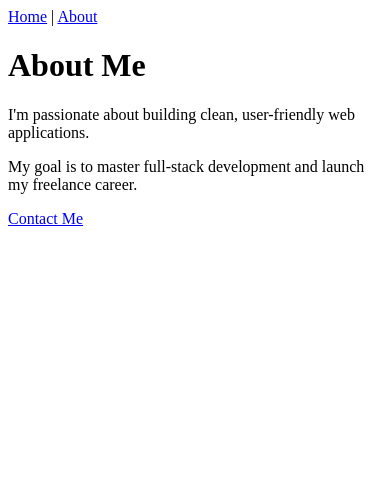
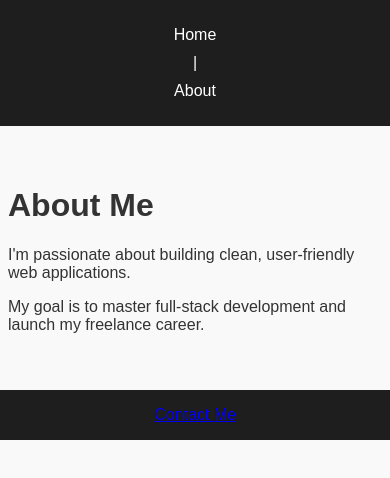
Before and after one commit to joedevOp/week1-html-basics, a plain HTML site: page about.html in a window 390 px wide. Drawn offline with Linux system fonts and the light colour scheme.

Commit message:
added CSS and responsive layout

```diff
--- a/about.html
+++ b/about.html
@@ -3,6 +3,7 @@
 <head>
   <meta charset="UTF-8">
   <meta name="viewport" content="width=device-width, initial-scale=1.0">
+  <link rel="stylesheet" href="style.css">
   <title>About Joseph Okelo</title>
 </head>
 <body>
--- /dev/null
+++ b/style.css
@@ -0,0 +1,37 @@
+body {
+    font-family: Arial, Helvetica, sans-serif;
+    margin: 0;
+    padding: 0;
+    background-color:  #f9f9f9;
+    color: #333;
+}
+
+header, footer {
+    background-color: #1e1e1e;
+    color: white;
+    padding:  1em;
+    text-align: center;
+}
+
+nav a {
+    color: #fff;
+    text-decoration: none;
+    margin: 0 10px;
+
+}
+
+main {
+    max-width: 800px;
+    margin: 2em auto;
+    padding: 1em;
+}
+
+@media (max-width: 600px) {
+    main {
+         padding: 0.5em;
+    }
+    nav a {
+        display: block;
+        margin: 10px 0;
+    }
+}
```
Also changed, not shown: index.html (+1 -0 lines), 1 other file.
